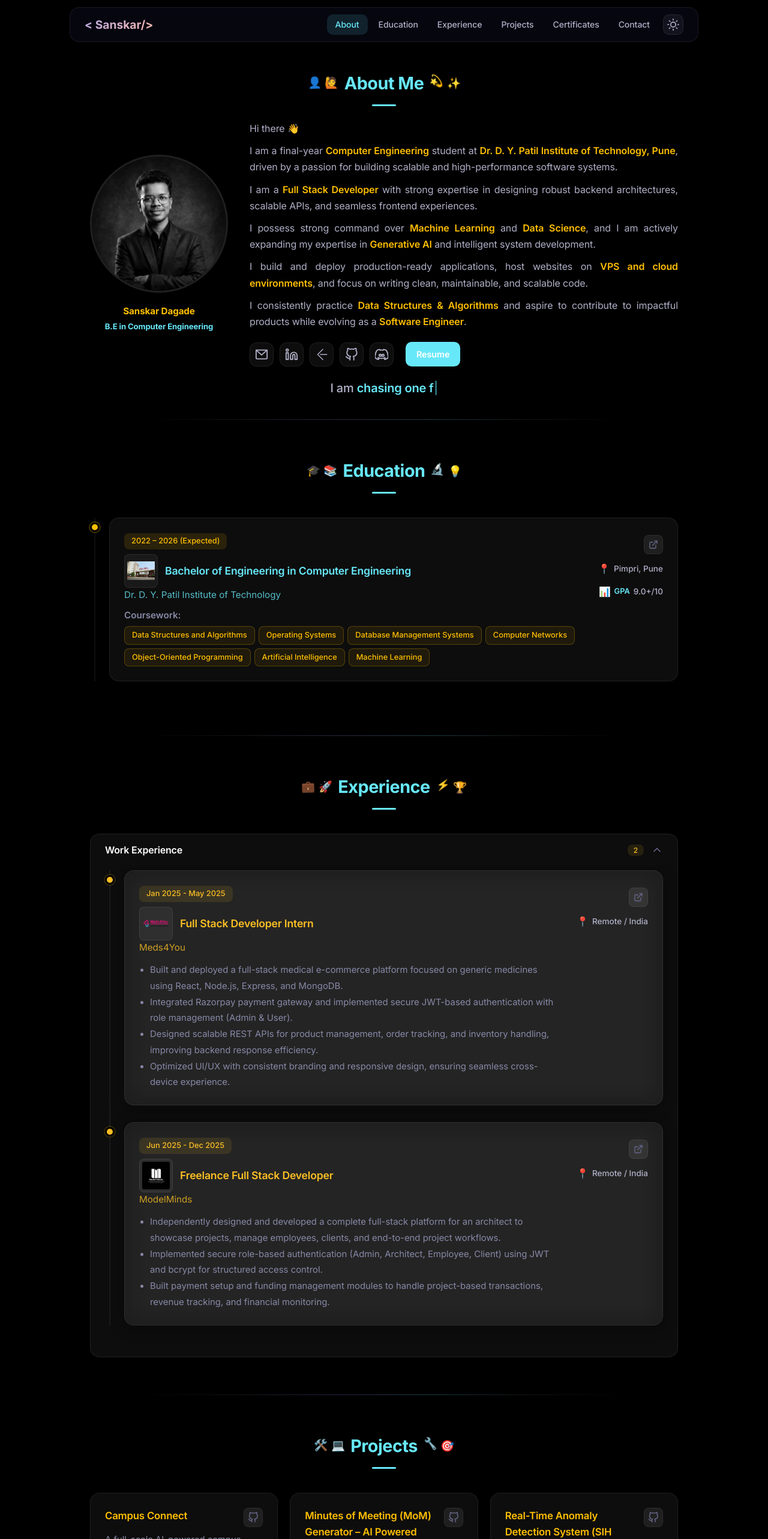
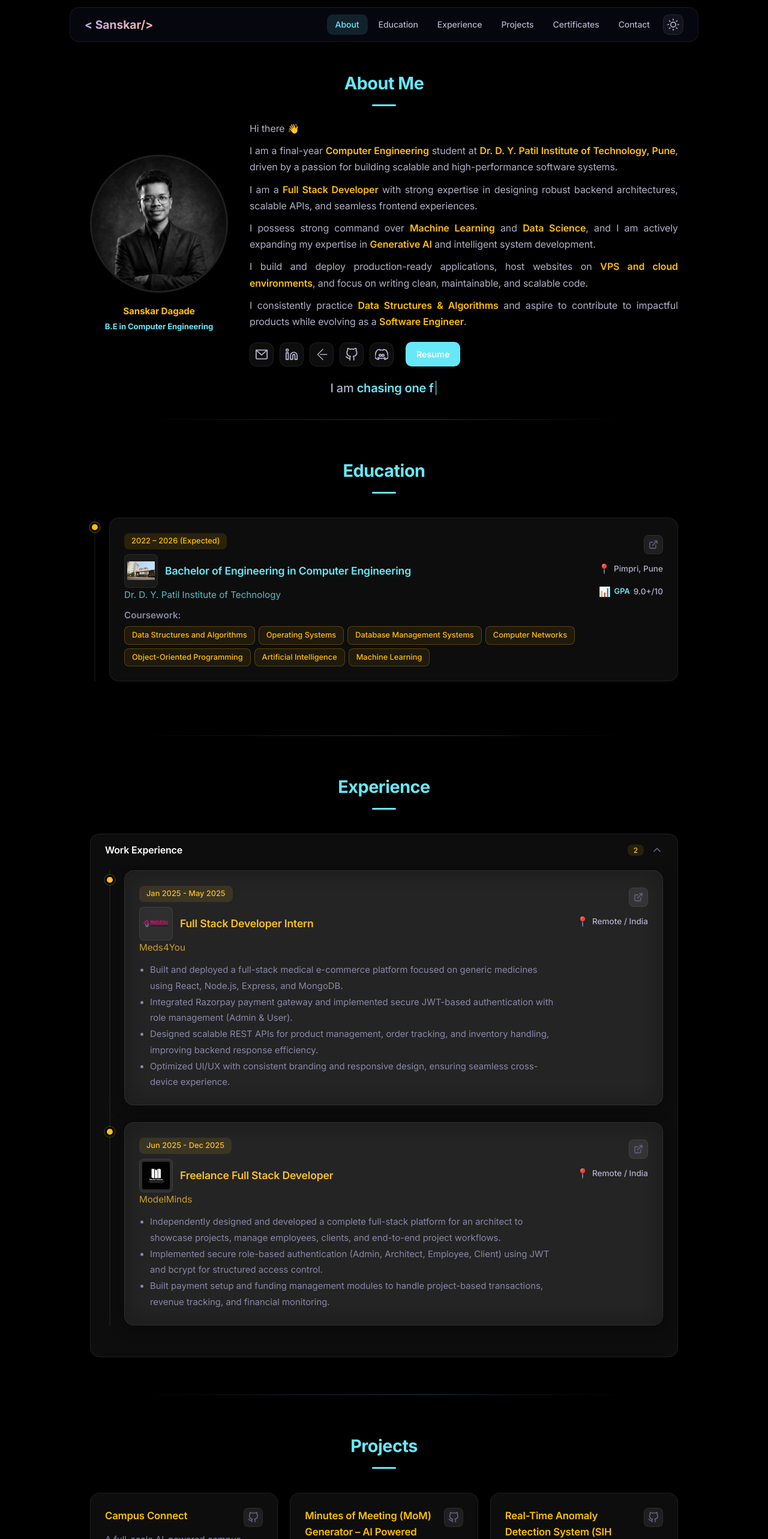
Before and after one commit to sanskardagade/Portfolio, a React (Vite) app: page / in a window 1280 px wide. Shown: the top 2566 px of the page at 60% size. Built offline with nearby package versions, Linux system fonts and the light colour scheme.

Commit message:
almost done

```diff
--- a/src/components/About.jsx
+++ b/src/components/About.jsx
@@ -58,13 +58,13 @@ function About() {
       <div className="section-container">
         <h2 className="section-title title-about">
           <span className="section-emojis">
-            <span className="section-emoji-float" style={{ animationDelay: '0s' }}>👤</span>
-            <span className="section-emoji-float" style={{ animationDelay: '0.4s' }}>🙋</span>
+            {/* <span className="section-emoji-float" style={{ animationDelay: '0s' }}>👤</span>
+            <span className="section-emoji-float" style={{ animationDelay: '0.4s' }}>🙋</span> */}
           </span>
           About Me
           <span className="section-emojis">
-            <span className="section-emoji-float" style={{ animationDelay: '0.8s' }}>💫</span>
-            <span className="section-emoji-float" style={{ animationDelay: '1.2s' }}>✨</span>
+            {/* <span className="section-emoji-float" style={{ animationDelay: '0.8s' }}>💫</span>
+            <span className="section-emoji-float" style={{ animationDelay: '1.2s' }}>✨</span> */}
           </span>
         </h2>
         <div className="about-content">
--- a/src/components/Certificates.jsx
+++ b/src/components/Certificates.jsx
@@ -9,13 +9,13 @@ function Certificates() {
       <div className="section-container">
         <h2 className="section-title title-certificates">
           <span className="section-emojis">
-            <span className="section-emoji-float" style={{ animationDelay: '0s' }}>📜</span>
-            <span className="section-emoji-float" style={{ animationDelay: '0.4s' }}>🏅</span>
+            {/* <span className="section-emoji-float" style={{ animationDelay: '0s' }}>📜</span>
+            <span className="section-emoji-float" style={{ animationDelay: '0.4s' }}>🏅</span> */}
           </span>
           Certificates
           <span className="section-emojis">
-            <span className="section-emoji-float" style={{ animationDelay: '0.8s' }}>🎖️</span>
-            <span className="section-emoji-float" style={{ animationDelay: '1.2s' }}>✅</span>
+            {/* <span className="section-emoji-float" style={{ animationDelay: '0.8s' }}>🎖️</span>
+            <span className="section-emoji-float" style={{ animationDelay: '1.2s' }}>✅</span> */}
           </span>
         </h2>
         <div className="certificates-grid">
--- a/src/components/Contact.jsx
+++ b/src/components/Contact.jsx
@@ -31,13 +31,13 @@ function Contact() {
       <div className="section-container">
         <h2 className="section-title title-contact">
           <span className="section-emojis">
-            <span className="section-emoji-float" style={{ animationDelay: '0s' }}>📬</span>
-            <span className="section-emoji-float" style={{ animationDelay: '0.4s' }}>✉️</span>
+            {/* <span className="section-emoji-float" style={{ animationDelay: '0s' }}>📬</span>
+            <span className="section-emoji-float" style={{ animationDelay: '0.4s' }}>✉️</span> */}
           </span>
           Contact
           <span className="section-emojis">
-            <span className="section-emoji-float" style={{ animationDelay: '0.8s' }}>🤝</span>
-            <span className="section-emoji-float" style={{ animationDelay: '1.2s' }}>💬</span>
+            {/* <span className="section-emoji-float" style={{ animationDelay: '0.8s' }}>🤝</span>
+            <span className="section-emoji-float" style={{ animationDelay: '1.2s' }}>💬</span> */}
           </span>
         </h2>
         <div className="contact-wrapper">
--- a/src/components/Education.jsx
+++ b/src/components/Education.jsx
@@ -9,13 +9,13 @@ function Education() {
       <div className="section-container">
         <h2 className="section-title title-education">
           <span className="section-emojis">
-            <span className="section-emoji-float" style={{ animationDelay: '0s' }}>🎓</span>
-            <span className="section-emoji-float" style={{ animationDelay: '0.4s' }}>📚</span>
+            {/* <span className="section-emoji-float" style={{ animationDelay: '0s' }}>🎓</span>
+            <span className="section-emoji-float" style={{ animationDelay: '0.4s' }}>📚</span> */}
           </span>
           Education
           <span className="section-emojis">
-            <span className="section-emoji-float" style={{ animationDelay: '0.8s' }}>🔬</span>
-            <span className="section-emoji-float" style={{ animationDelay: '1.2s' }}>💡</span>
+            {/* <span className="section-emoji-float" style={{ animationDelay: '0.8s' }}>🔬</span>
+            <span className="section-emoji-float" style={{ animationDelay: '1.2s' }}>💡</span> */}
           </span>
         </h2>
         <div className="timeline">
--- a/src/components/Experience.jsx
+++ b/src/components/Experience.jsx
@@ -16,13 +16,13 @@ function Experience() {
       <div className="section-container">
         <h2 className="section-title title-experience">
           <span className="section-emojis">
-            <span className="section-emoji-float" style={{ animationDelay: '0s' }}>💼</span>
-            <span className="section-emoji-float" style={{ animationDelay: '0.4s' }}>🚀</span>
+            {/* <span className="section-emoji-float" style={{ animationDelay: '0s' }}>💼</span>
+            <span className="section-emoji-float" style={{ animationDelay: '0.4s' }}>🚀</span> */}
           </span>
           Experience
           <span className="section-emojis">
-            <span className="section-emoji-float" style={{ animationDelay: '0.8s' }}>⚡</span>
-            <span className="section-emoji-float" style={{ animationDelay: '1.2s' }}>🏆</span>
+            {/* <span className="section-emoji-float" style={{ animationDelay: '0.8s' }}>⚡</span>
+            <span className="section-emoji-float" style={{ animationDelay: '1.2s' }}>🏆</span> */}
           </span>
         </h2>
         <div className="experience-categories">
--- a/src/components/Projects.jsx
+++ b/src/components/Projects.jsx
@@ -9,13 +9,13 @@ function Projects() {
       <div className="section-container">
         <h2 className="section-title title-projects">
           <span className="section-emojis">
-            <span className="section-emoji-float" style={{ animationDelay: '0s' }}>🛠️</span>
-            <span className="section-emoji-float" style={{ animationDelay: '0.4s' }}>💻</span>
+            {/* <span className="section-emoji-float" style={{ animationDelay: '0s' }}>🛠️</span>
+            <span className="section-emoji-float" style={{ animationDelay: '0.4s' }}>💻</span> */}
           </span>
           Projects
           <span className="section-emojis">
-            <span className="section-emoji-float" style={{ animationDelay: '0.8s' }}>🔧</span>
-            <span className="section-emoji-float" style={{ animationDelay: '1.2s' }}>🎯</span>
+            {/* <span className="section-emoji-float" style={{ animationDelay: '0.8s' }}>🔧</span>
+            <span className="section-emoji-float" style={{ animationDelay: '1.2s' }}>🎯</span> */}
           </span>
         </h2>
         <div className="projects-grid">
```
